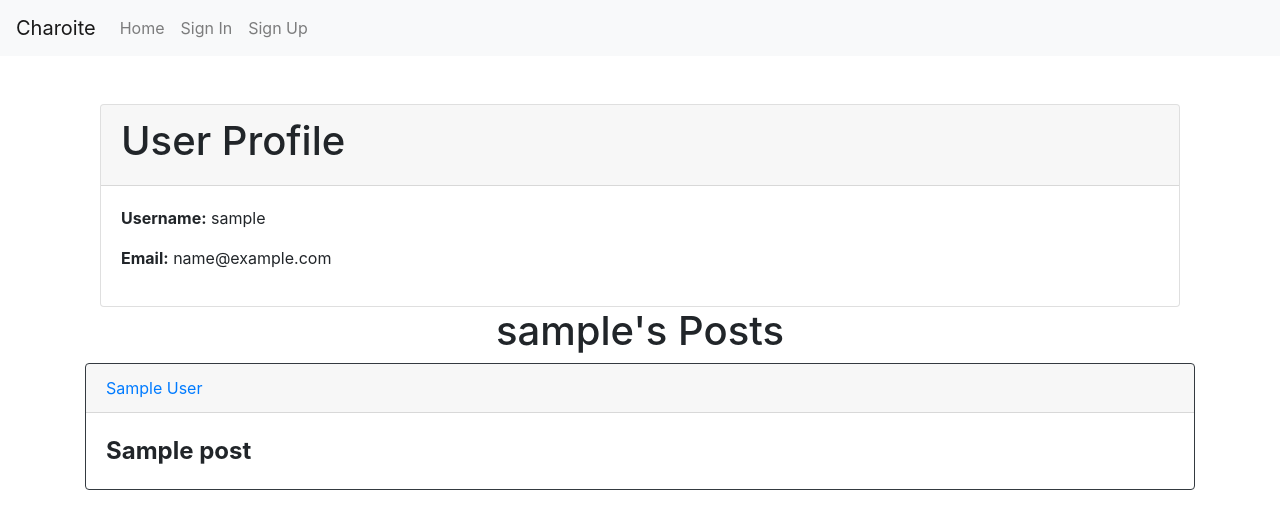
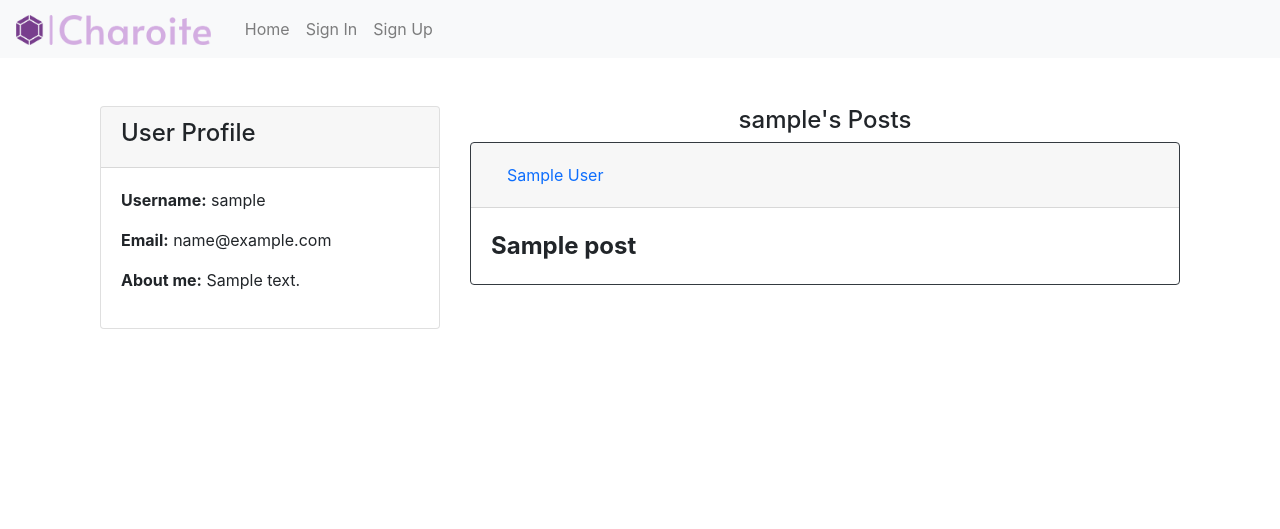
Before and after one commit to nuochka/Charoite, a Flask app: page /profile/1 in a window 1280 px wide. Shown: the top 529 px of the page. Run offline with Flask 3, Linux system fonts and the light colour scheme; a database or web service that is not in the repository returns one stand-in record (values such as "Sample title"); some libraries are stand-ins or nearby versions.

Commit message:
Fixed logo in profile.html

```diff
--- a/blog/profile.py
+++ b/blog/profile.py
@@ -28,4 +28,8 @@ def profile(db):
             return render_template('profile.html', user=user, posts=user_posts)
         return redirect(url_for('profile.html'))
 
+    @profile_bp.route("/edit-profile/<email>", methods=['GET', 'POST'])
+    def edit_profile(email):
+        return redirect(url_for('edit.html'))
+
     return profile_bp
--- a/blog/static/style.css
+++ b/blog/static/style.css
@@ -2,3 +2,8 @@
     font-size: 24px;
     font-weight: bold;
 }
+
+#logotype img {
+    height: 30px;
+    margin-right: 10px;
+}
--- a/blog/templates/components/nav_bar.html
+++ b/blog/templates/components/nav_bar.html
@@ -1,5 +1,17 @@
+<!DOCTYPE html>
+<html lang="en">
+<head>
+    <meta charset="UTF-8">
+    <meta name="viewport" content="width=device-width, initial-scale=1.0">
+    <title>Nav</title>
+    <link rel="stylesheet" href="https://stackpath.bootstrapcdn.com/bootstrap/4.5.2/css/bootstrap.min.css">
+    <link rel="stylesheet" href="{{ url_for('static', filename='style.css') }}">
+</head>
+<body>
     <nav class="navbar navbar-expand-lg navbar-light bg-light">
-    <a class="navbar-brand" href="/home">Charoite</a>
+        <a class="navbar-brand" href="/home" id="logotype">
+            <img src="{{ url_for('static', filename='images/charoite_logo.png') }}" alt="Charoite">
+        </a>
         <button class="navbar-toggler" type="button" data-toggle="collapse" data-target="#navbarSupportedContent" aria-controls="navbarSupportedContent" aria-expanded="false" aria-label="Toggle navigation">
             <span class="navbar-toggler-icon"></span>
         </button>
@@ -30,3 +42,8 @@
             </ul>
         </div>
     </nav>
+    <script src="https://code.jquery.com/jquery-3.5.1.slim.min.js"></script>
+    <script src="https://cdn.jsdelivr.net/npm/@popperjs/core@2.5.3/dist/umd/popper.min.js"></script>
+    <script src="https://stackpath.bootstrapcdn.com/bootstrap/4.5.2/js/bootstrap.min.js"></script>
+</body>
+</html>
--- a/blog/templates/profile.html
+++ b/blog/templates/profile.html
@@ -1,36 +1,30 @@
 {% extends "base.html" %}
 
 {% block content %}
-<!doctype html>
-<html lang="en">
-<head>
-    <meta charset="UTF-8">
-    <meta name="viewport" content="width=device-width, initial-scale=1, shrink-to-fit=no">
-    <title>User Profile</title>
-    <link href="https://stackpath.bootstrapcdn.com/bootstrap/4.5.2/css/bootstrap.min.css" rel="stylesheet">
-    <link rel="stylesheet" href="{{ url_for('static', filename='style.css') }}">
-</head>
-<body>
 <div class="container mt-5">
+    <div class="row">
+        <div class="col-md-4 mb-4">
             <div class="card">
                 <div class="card-header">
-                <h1>User Profile</h1>
+                    <h4>User Profile</h4>
                 </div>
                 <div class="card-body">
                     <div class="profile-details">
                         <p><strong>Username:</strong> {{ user.username }}</p>
                         <p><strong>Email:</strong> {{ user.email }}</p>
+                        <p><strong>About me:</strong> {{ user.bio }}</p>
                     </div>
                 </div>
             </div>
         </div>
-    <h1 align="center">{{ user.username }}'s Posts</h1>
+        <div class="col-md-8">
+            <h4 align="center">{{ user.username }}'s Posts</h4>
             <div id="posts">
                 {% for post in posts %}
                     <div class="card border-dark mb-3">
                         <div class="card-header d-flex justify-content-between align-items-center">
-                    <a href="/posts/{{ post.author }}">{{ post.author }}</a>
-                    {% if session.email == post.author %}
+                            <a class="nav-link" href="/posts/{{ post.author }}">{{ post.author }}</a>
+                            {% if session.get('username') == post.author %}
                                 <div class="btn-group">
                                     <form method="POST" action="{{ url_for('views.delete_post', post_id=post._id) }}">
                                         <button type="submit" class="btn btn-sm btn-danger">Delete Post</button>
@@ -46,9 +40,7 @@
                     <p>No posts found.</p>
                 {% endfor %}
             </div>
-    <script src="https://code.jquery.com/jquery-3.5.1.slim.min.js"></script>
-    <script src="https://cdn.jsdelivr.net/npm/@popperjs/core@2.5.3/dist/umd/popper.min.js"></script>
-    <script src="https://stackpath.bootstrapcdn.com/bootstrap/4.5.2/js/bootstrap.min.js"></script>
-</body>
-</html>
+        </div>
+    </div>
+</div>
 {% endblock %}
```
Also changed, not shown: blog/static/images/charoite_logo.png (added), 3 other files. Lines whose indentation alone changed are shown as unchanged.
